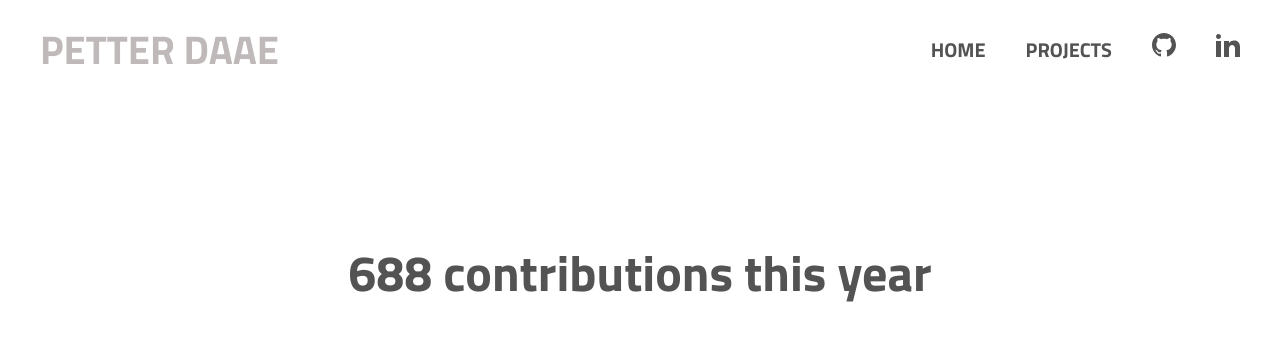
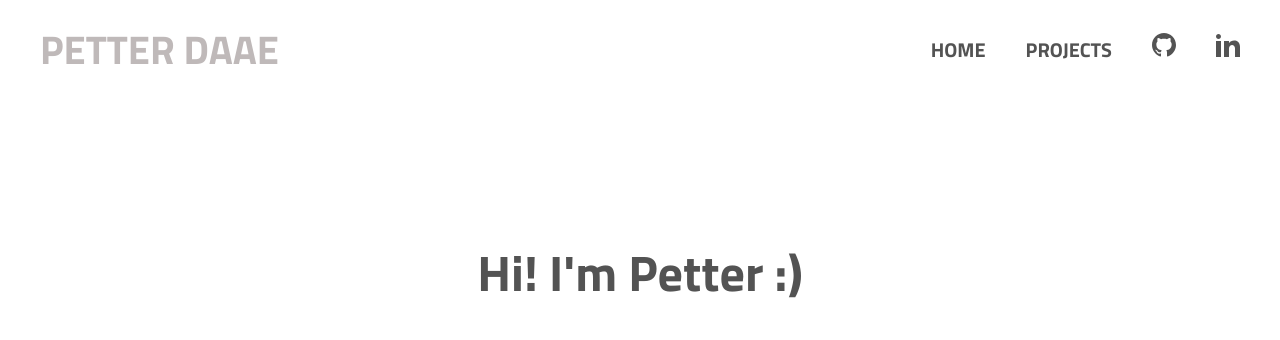
Before and after one commit to StaleJ/daae.dev, a React (Create React App) app: page / in a window 1280 px wide. Shown: the top 340 px of the page. Built offline with nearby package versions, Linux system fonts and the light colour scheme.

Commit message:
rm picture and change some text

```diff
--- a/src/home/Home.js
+++ b/src/home/Home.js
@@ -3,7 +3,7 @@ import './Home.css';
 
 function Home() {
   return (
-    <h1 className="commits">688 contributions this year</h1>
+    <h1 className="commits">Hi! I'm Petter :)</h1>
   );
 }
 
--- a/src/projects/Projects.js
+++ b/src/projects/Projects.js
@@ -49,7 +49,7 @@ class Project extends React.Component {
   render() {
     return (
       <div className="project" onClick={() => redirectToGithub(this.state.githubPath)}>
-        <img src={this.state.image}></img>
+        <img src={this.state.image} alt="Project Thumbnail"></img>
         <h2>{this.state.title}</h2>
         <p>{this.state.subtitle}</p>
         <p className="stars">&#9733; {this.state.stars}</p>
```
Also changed, not shown: public/dino.jpg (deleted).
